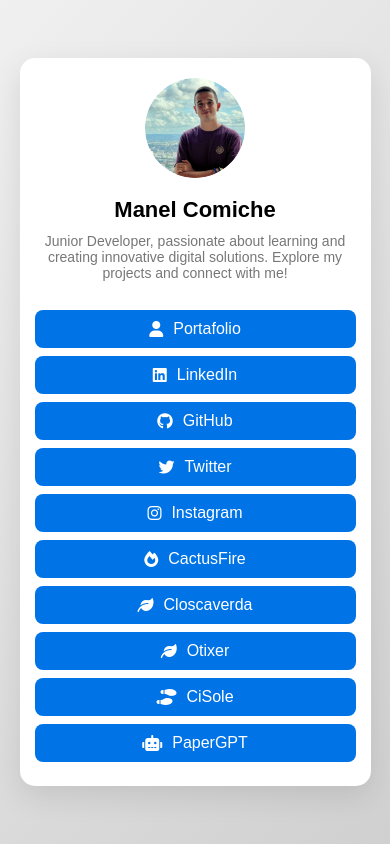
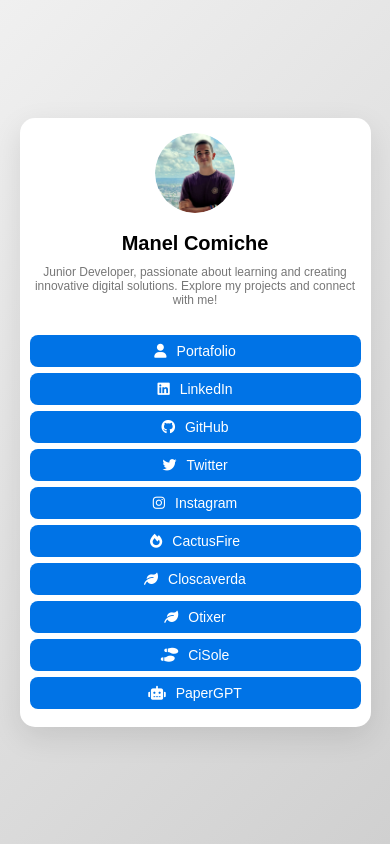
Before and after one commit to manelcomiche/bio.manelcomiche.com, a plain HTML site: page index.html in a window 390 px wide. Drawn offline with Linux system fonts and the light colour scheme.

Commit message:
chore: Update responsive styles for mobile devices

```diff
--- a/styles.css
+++ b/styles.css
@@ -110,3 +110,28 @@ body {
         font-size: 16px;
     }
 }
+
+@media (max-width: 400px) {
+    .container {
+        padding: 15px 10px;
+    }
+
+    .profile-pic {
+        width: 80px;
+        height: 80px;
+    }
+
+    .name {
+        font-size: 20px;
+    }
+
+    .bio {
+        font-size: 12px;
+    }
+
+    .link {
+        padding: 8px;
+        margin: 3px 0;
+        font-size: 14px;
+    }
+}
```
